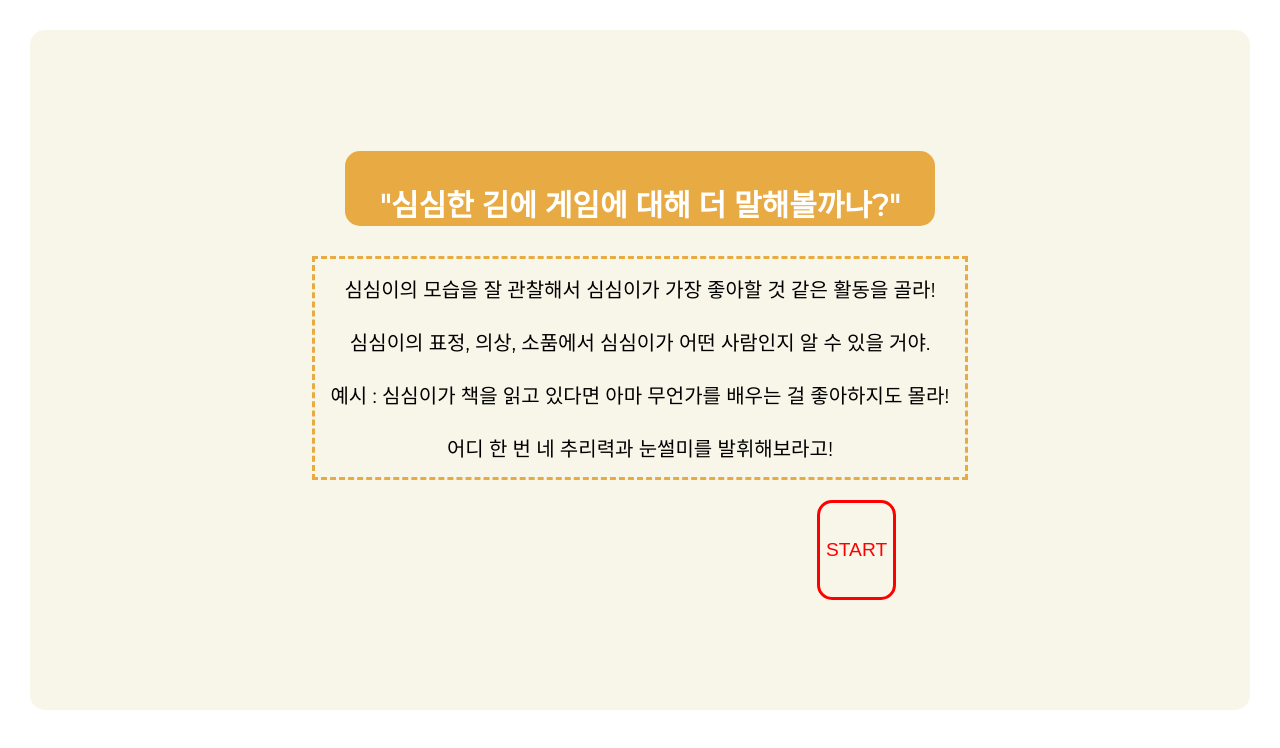
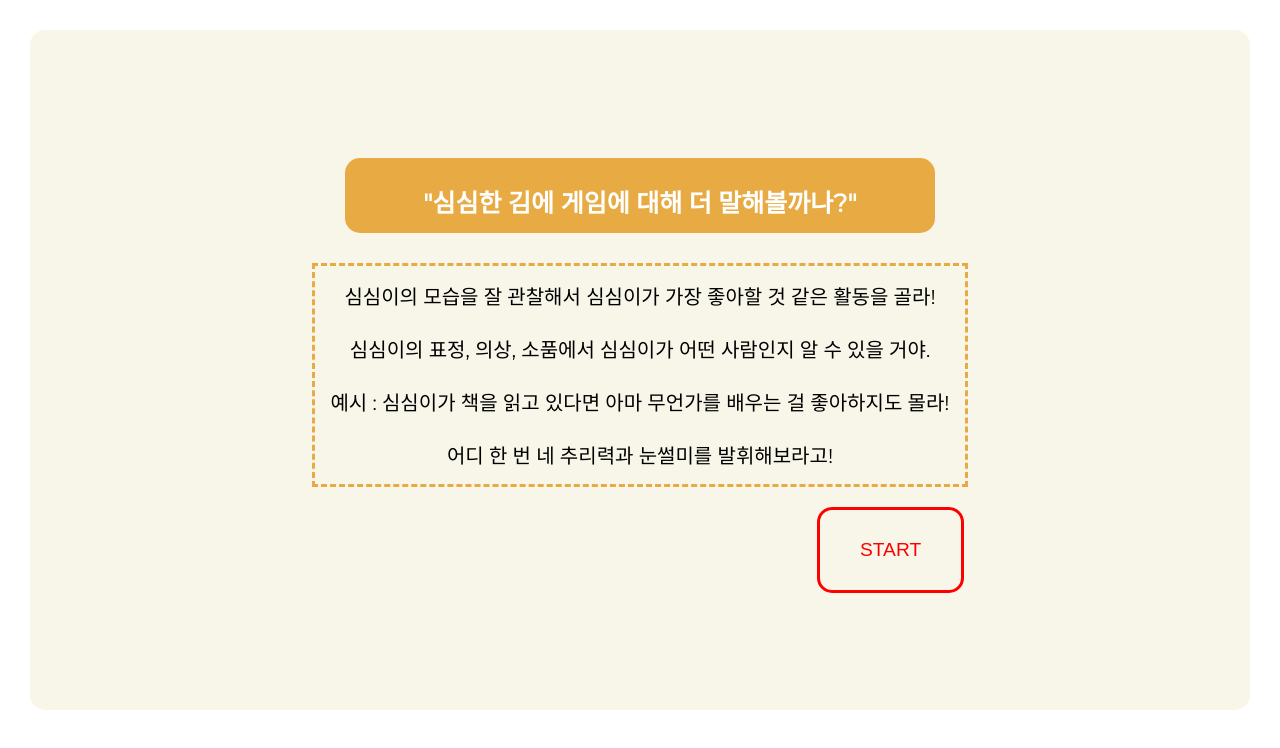
Before and after one commit to babycroc/SDK-Hackathon-3P, a React (Create React App) app in the folder front-end/: page /script in a window 1280 px wide. Shown: the top 748 px of the page. Built offline with nearby package versions, Linux system fonts and the light colour scheme.

Commit message:
Minor changes

```diff
--- a/front-end/src/pages/Main.css
+++ b/front-end/src/pages/Main.css
@@ -6,7 +6,7 @@ button.quiz-item {
     margin: 25px 25px;
     padding: 20px;
     font-family: Montserrat;
-    font-size: 16px;
+    font-size: 14px;
     color: white;
     background-color: var(--blue);
     border-radius: 20px;
--- a/front-end/src/pages/Script.css
+++ b/front-end/src/pages/Script.css
@@ -19,11 +19,12 @@
     background-color: var(--orange);
     border-radius: 15px;
     text-align: center;
+    align-items: center;
 }
 
 #title {
     color: white;
-    font-size: 30px;
+    font-size: 25px;
 }
 
 #scription {
@@ -38,14 +39,13 @@
 }
 
 #gamestart-btn{
-
     width: max-content;
-    height: 100px;
+    padding: 20px 40px;
     line-height:40px;
     border: 3px solid red;
     background-color: var(--background-color);
     border-radius: 15px;
-    margin:20px 30px;
+    margin: 20px 30px;
     margin-left: 65%;
     font-size: larger;
     text-align:center;
```
